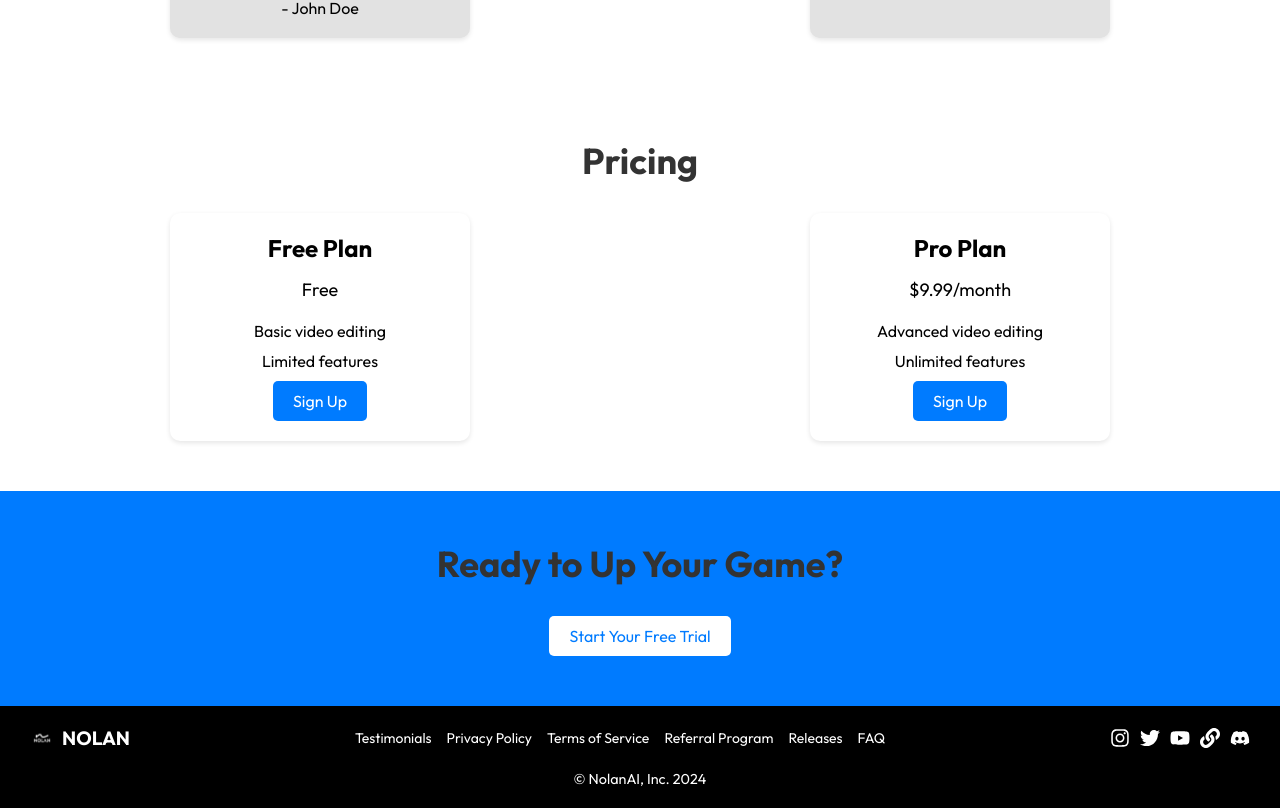
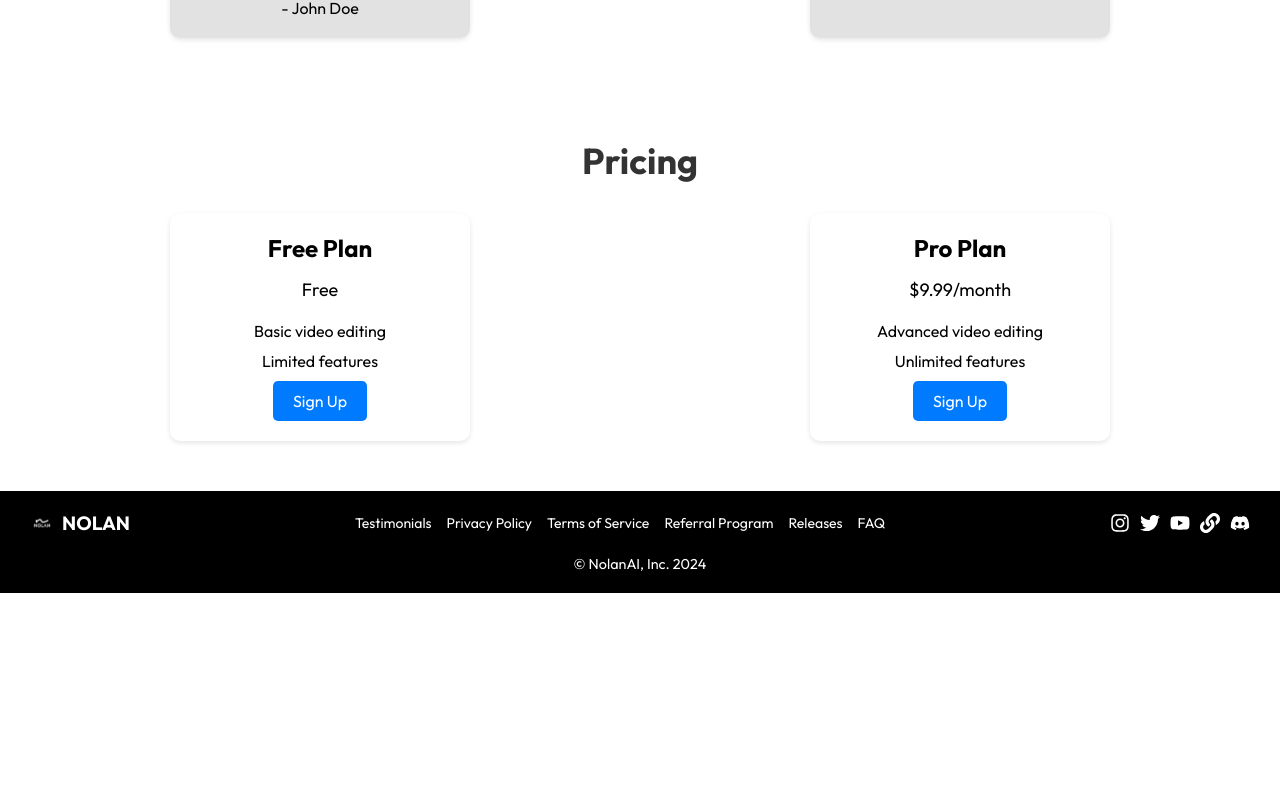
Before and after one commit to RamanaRamagalla/Assignment, a React (Vite) app in the folder frontend/: page / in a window 1280 px wide. Shown: the part 1676-2484 px from the top of the page. After the commit the page ends 2269 px from the top, so only its background shows below. Built offline with nearby package versions, Linux system fonts and the light colour scheme; a web font is replaced by a local one.

Commit message:
Final check

```diff
--- a/frontend/src/components/calltoaction/CalltoAction.css
+++ /dev/null
@@ -1,20 +0,0 @@
-.call-to-action-section {
-    background-color: #007bff;
-    color: #fff;
-    padding: 50px 0;
-    text-align: center;
-}
-
-.call-to-action-section h2 {
-    font-size: 36px;
-    margin-bottom: 30px;
-}
-
-.call-to-action-section button {
-    background-color: #fff;
-    color: #007bff;
-    border: none;
-    padding: 10px 20px;
-    border-radius: 5px;
-    cursor: pointer;
-}
--- a/frontend/src/components/calltoaction/CalltoAction.jsx
+++ /dev/null
@@ -1,13 +0,0 @@
-import React from 'react';
-import './CallToAction.css';
-
-function CallToAction() {
-    return (
-        <section className="call-to-action-section">
-            <h2>Ready to Up Your Game?</h2>
-            <button>Start Your Free Trial</button>
-        </section>
-    );
-}
-
-export default CallToAction;
--- a/frontend/src/pages/home/Home.jsx
+++ b/frontend/src/pages/home/Home.jsx
@@ -4,7 +4,6 @@ import FeaturesSection from '../../components/featuressection/FeaturesSection';
 import Videos from '../../components/videos/Videos';
 import Testimonials from '../../components/testimonals/Testimonials';
 import Pricing from '../../components/pricing/Pricing';
-import CallToAction from '../../components/calltoaction/CalltoAction.jsx';
 
 function Home() {
     return (
@@ -18,7 +17,7 @@ function Home() {
             <div id="pricing">
                 <Pricing />
             </div>
-            <CallToAction />
+
         </div>
     );
 }
```
